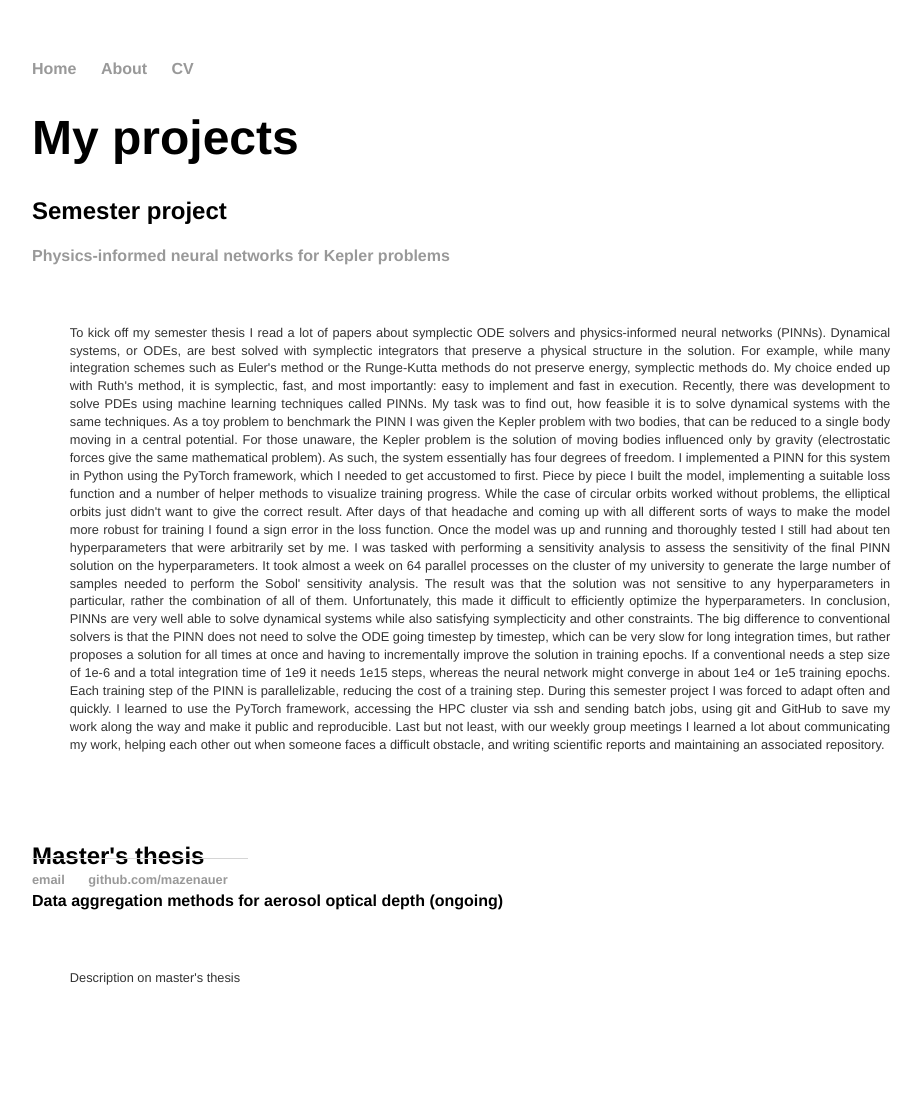
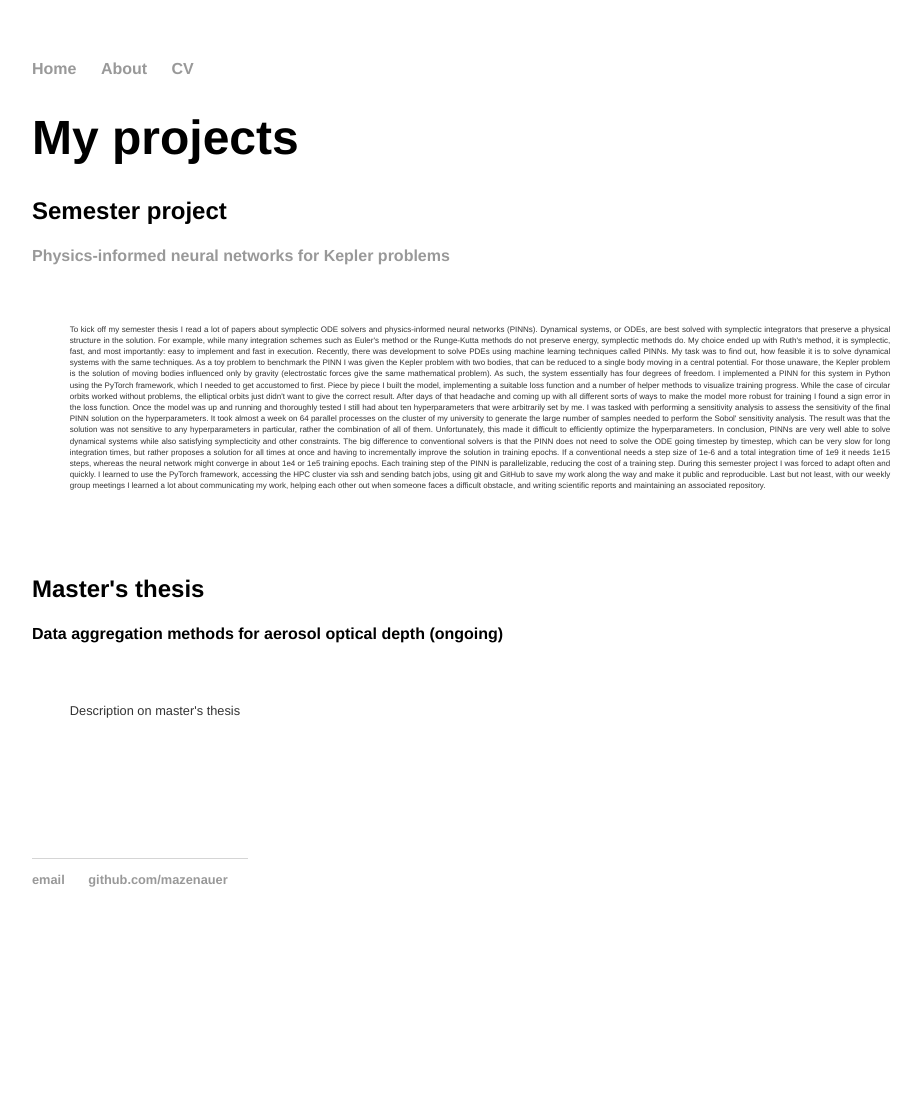
Before and after one commit to mazenauer/mazenauer.github.io, a Jekyll site: the page built from about/projects.html, in a window 1280 px wide. Shown: the whole page, without its empty margins (160-1082 px from the left). Built offline with Jekyll 4.4.1, drawn with Linux system fonts in a browser that asks for light colours; after the commit the page ends 900 px from its top, so only the background shows below that.

Commit message:
Update projects.html

```diff
--- a/about/projects.html
+++ b/about/projects.html
@@ -10,7 +10,7 @@ title: My projects
 
       <li> <h2>Semester project</h2>
           <h4><a href="https://github.com/mazenauer/Kepler-PINN">Physics-informed neural networks for Kepler problems</a></h4>
-          <p class=project>
+          <p class=project style="font-size:0.5em">
           To kick off my semester thesis I read a lot of papers about symplectic ODE solvers and physics-informed neural networks (PINNs).
           Dynamical systems, or ODEs, are best solved with symplectic integrators that preserve a physical structure in the solution. For example,
           while many integration schemes such as Euler's method or the Runge-Kutta methods do not preserve energy, symplectic methods do.
```
